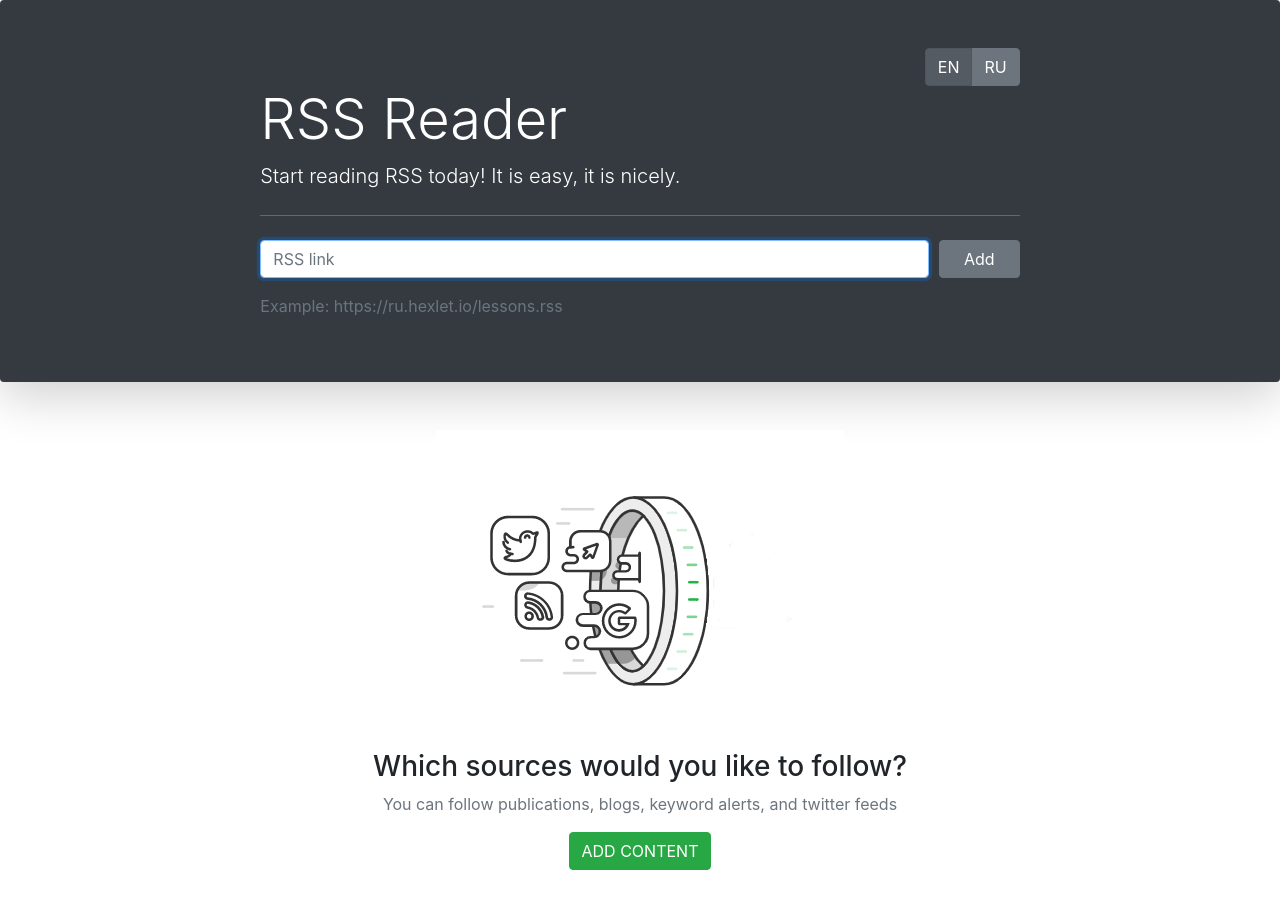
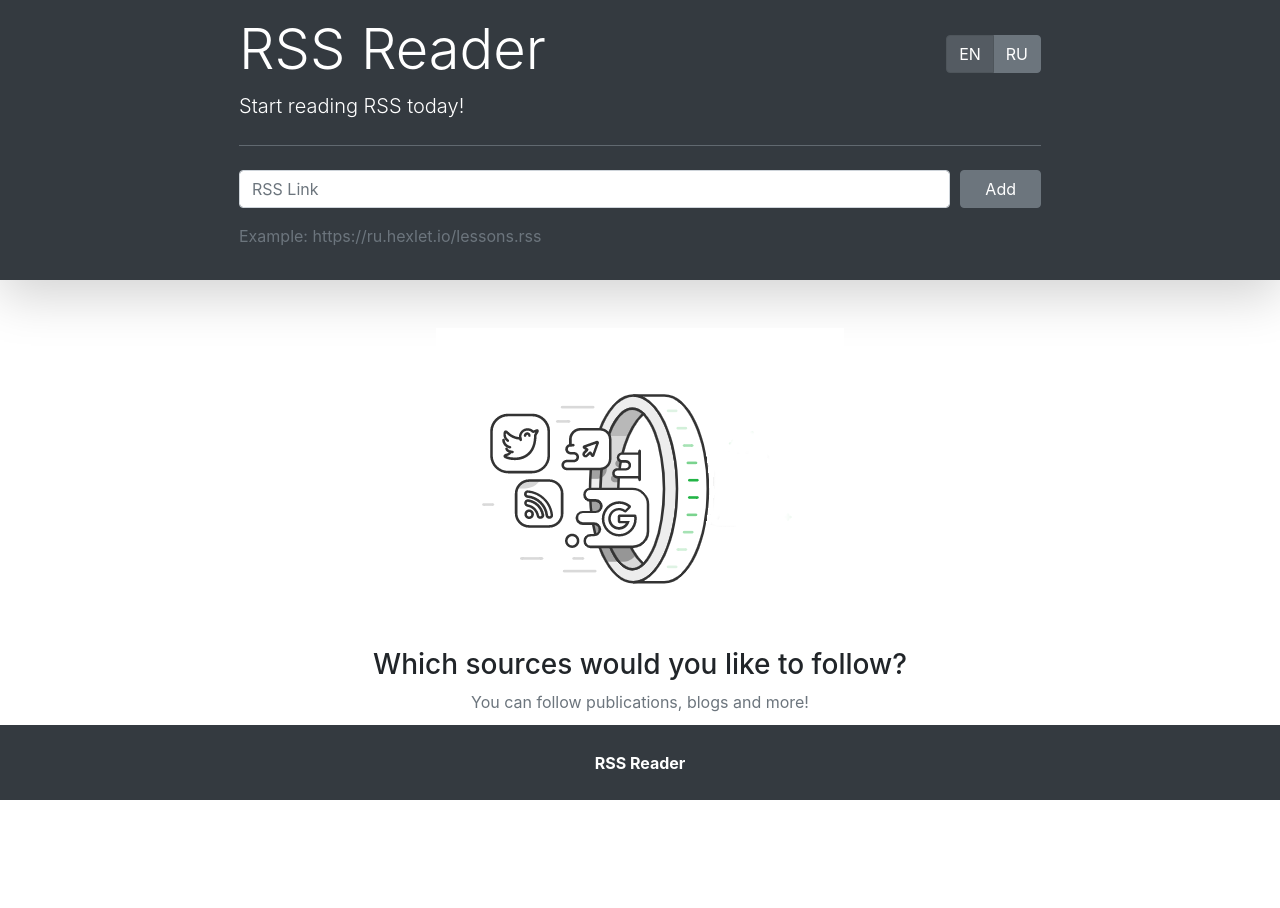
Before and after one commit to alexSmkh/rss-reader, a website built with webpack: page src/index.html in a window 1280 px wide. After the commit the page ends 800 px from the top, so only its background shows below. Built offline with nearby package versions, Linux system fonts and the light colour scheme.

Commit message:
Added footer

```diff
--- a/src/index.html
+++ b/src/index.html
@@ -3,15 +3,17 @@
   <head>
     <meta charset="UTF-8" />
     <meta name="viewport" content="width=device-width, initial-scale=1.0" />
+    <link rel="stylesheet" href="style.css">
     <script src="style.bundle.js"></script>
     <title>Document</title>
   </head>
   <body>
     <main class="flex-grow-1" role="main">
-      <section class="container-fluid bg-dark p-5 shadow-lg rounded">
+      <section class="container-fluid bg-dark p-3 shadow-lg">
         <div class="col-md-10 col-lg-8 mx-auto text-white">
-          <div class="d-flex flex-row-reverse p-6">
-            <div class="btn-group btn-group-toggle" data-toggle="langs">
+          <div class="header-top d-flex justify-content-between align-items-center">
+          <h1 class="display-4">RSS Reader</h1>
+          <div class="btn-group btn-group-toggle" data-toggle="langs">
               <label class="btn btn-secondary active">
                 <input type="radio" name="options" id="lang-en" checked>EN
               </label>
@@ -20,13 +22,13 @@
               </label>
             </div>
           </div>
-          <h1 class="display-4">RSS Reader</h1>
-          <p class="lead">Start reading RSS today! It is easy, it is nicely.</p>
+
+          <p class="lead">Start reading RSS today!</p>
           <hr class="my-4 bg-secondary"></th>
           <form class="rss-form mb-3">
             <div class="form-row">
               <div class="col">
-                <input type="text" class="form-control" placeholder="RSS link" autofocus required >
+                <input type="text" class="form-control focus-effect" placeholder="RSS Link" required >
               </div>
               <div class="col-auto">
                 <input type="submit" class="btn btn-secondary px-4" value="Add">
@@ -37,15 +39,19 @@
         </div>
       </section>
 
-      <section class="container-fluid col-md-10 col-lg-8 mx-auto p-5">
-        <div class="d-flex flex-column justify-content-center align-items-center">
+      <section class="content container-fluid col-md-10 col-lg-8">
+      <div class="d-flex flex-column justify-content-center align-items-center mt-5">
           <img src="assets/images/feeds.png">
           <p class="h3 mb-2">Which sources would you like to follow?</p>
-          <p class="text-muted mb-3">You can follow publications, blogs, keyword alerts, and twitter feeds</p>
-          <a class="btn btn-success" href="#rss-link">ADD CONTENT</a>
+          <p class="text-muted">You can follow publications, blogs and more!</p>
         </div>
       </section>
     </main>
+
+    <footer class="fixed-bottom bg-dark d-flex justify-content-center align-items-center">
+    <p class="text-white font-weight-bold mb-0">RSS Reader</p>
+    </footer>
+
     <script src="main.bundle.js"></script>
   </body>
 </html>
--- a/src/js/style.js
+++ b/src/js/style.js
@@ -1,2 +1,3 @@
 import 'bootstrap/js/dist/util';
 import 'bootstrap/dist/css/bootstrap.min.css';
+import '../style.css';
--- /dev/null
+++ b/src/style.css
@@ -0,0 +1,6 @@
+footer {
+    position: fixed;
+    height: 75px;
+    bottom: 0;
+    width: 100%;
+}
```
Also changed, not shown: 1 other file.
